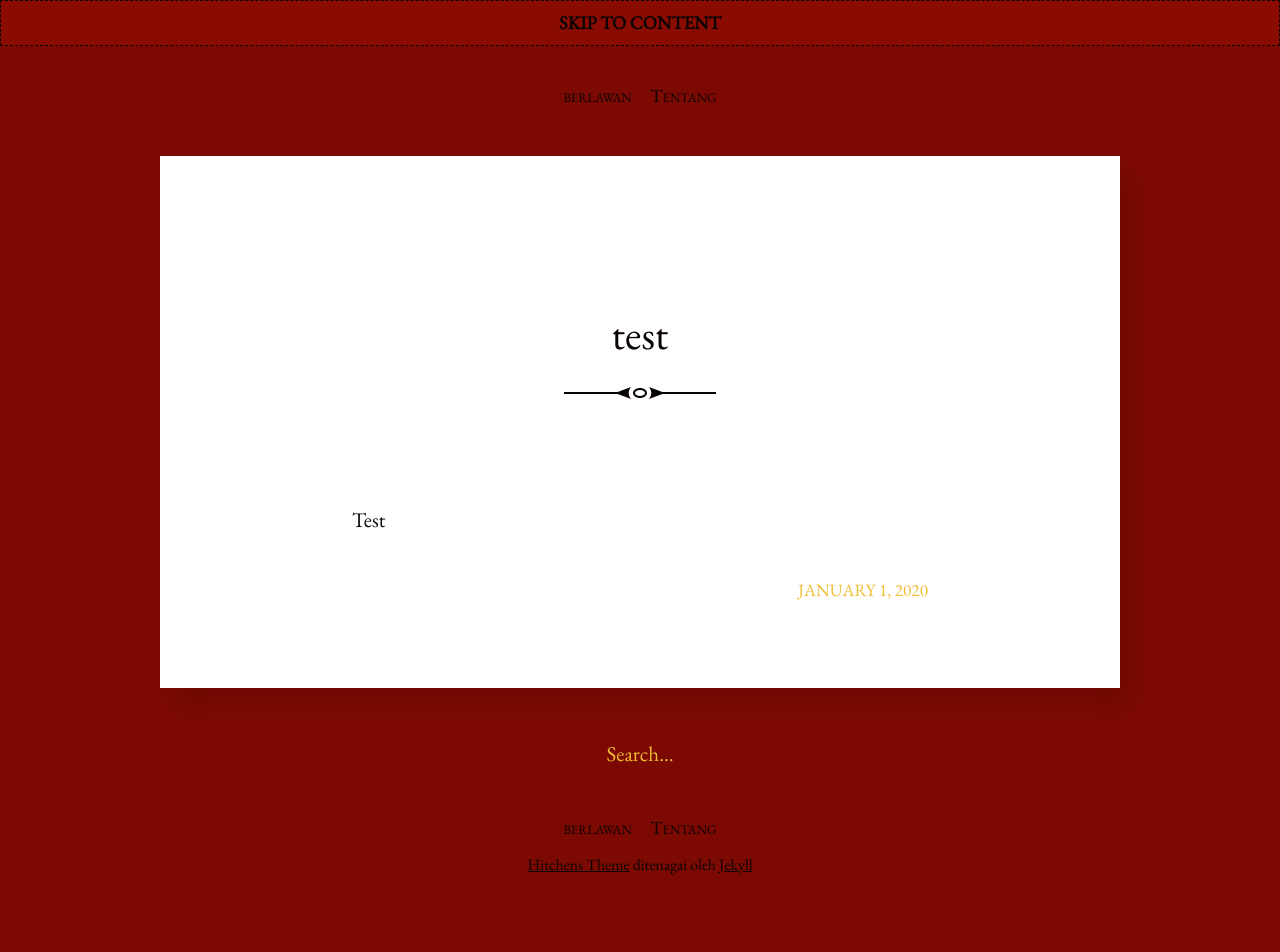
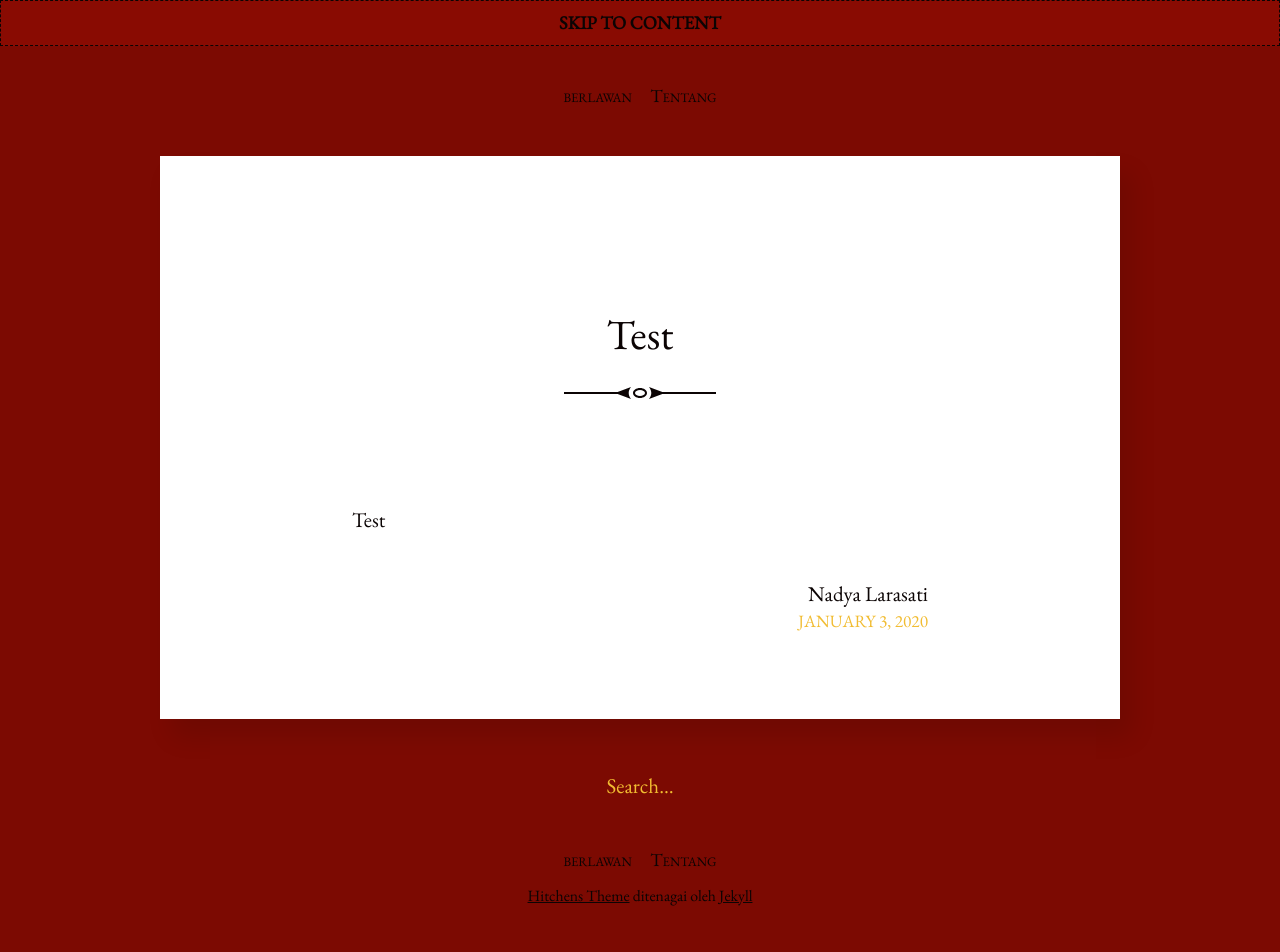
Before and after one commit to Berlawan/berlawan.github.io, a Jekyll site: the page built from _posts/2020-01-03-Test.md, in a window 1280 px wide. Built offline with Jekyll 4.4.1, drawn with Linux system fonts in a browser that asks for light colours; before the commit the page ends 920 px from its top, so only the background shows below that.

Commit message:
Update 2020-01-03-Test.md

```diff
--- a/_posts/2020-01-03-Test.md
+++ b/_posts/2020-01-03-Test.md
@@ -1,9 +1,10 @@
 ---
 layout: post
-title: 'test'
-date: '2020-01-01'
-author:
-categories: food
+title: 'Test'
+date: '2020-01-03'
+author: 'Nadya Larasati'
+categories: test
+comments: true
 ---
 
 Test
```
